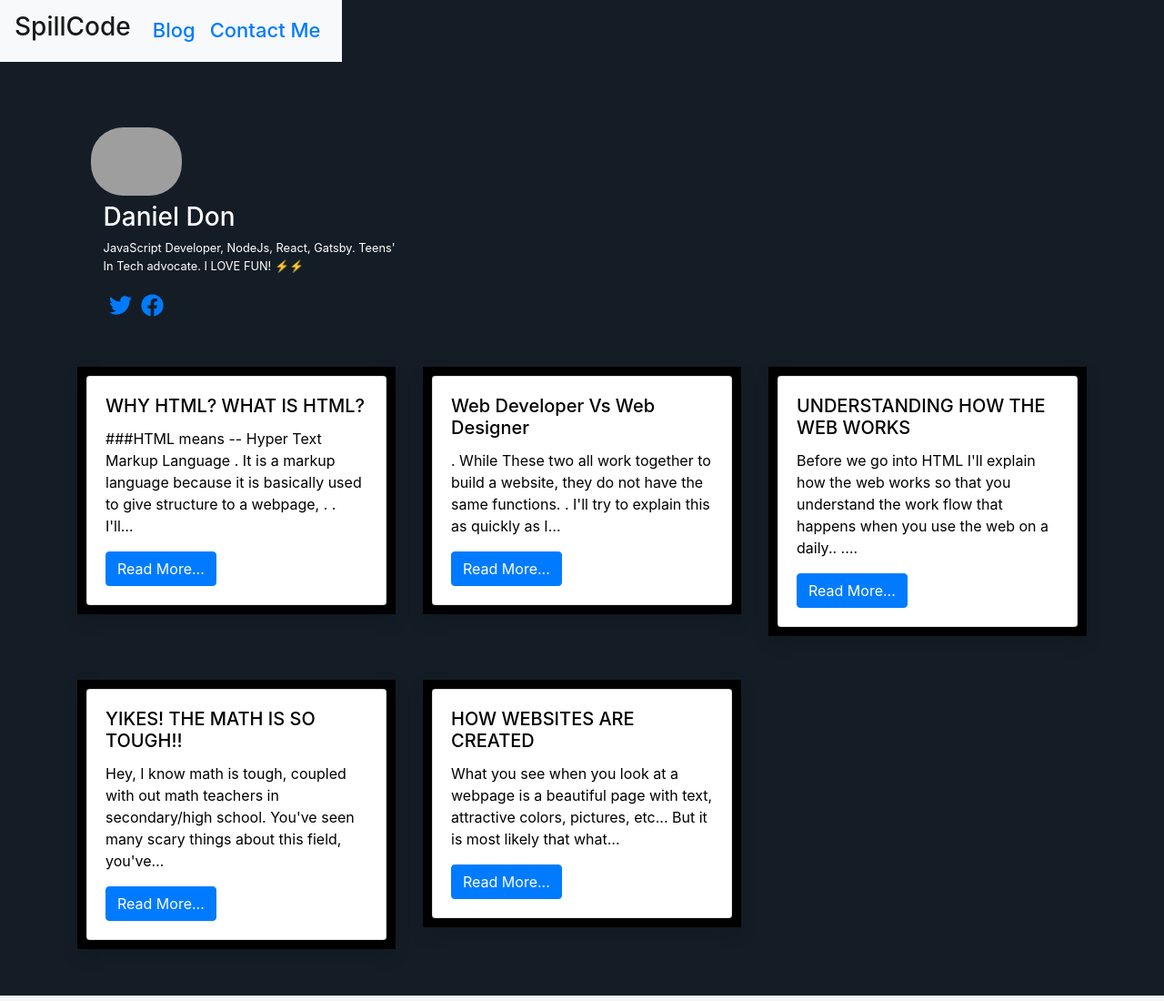
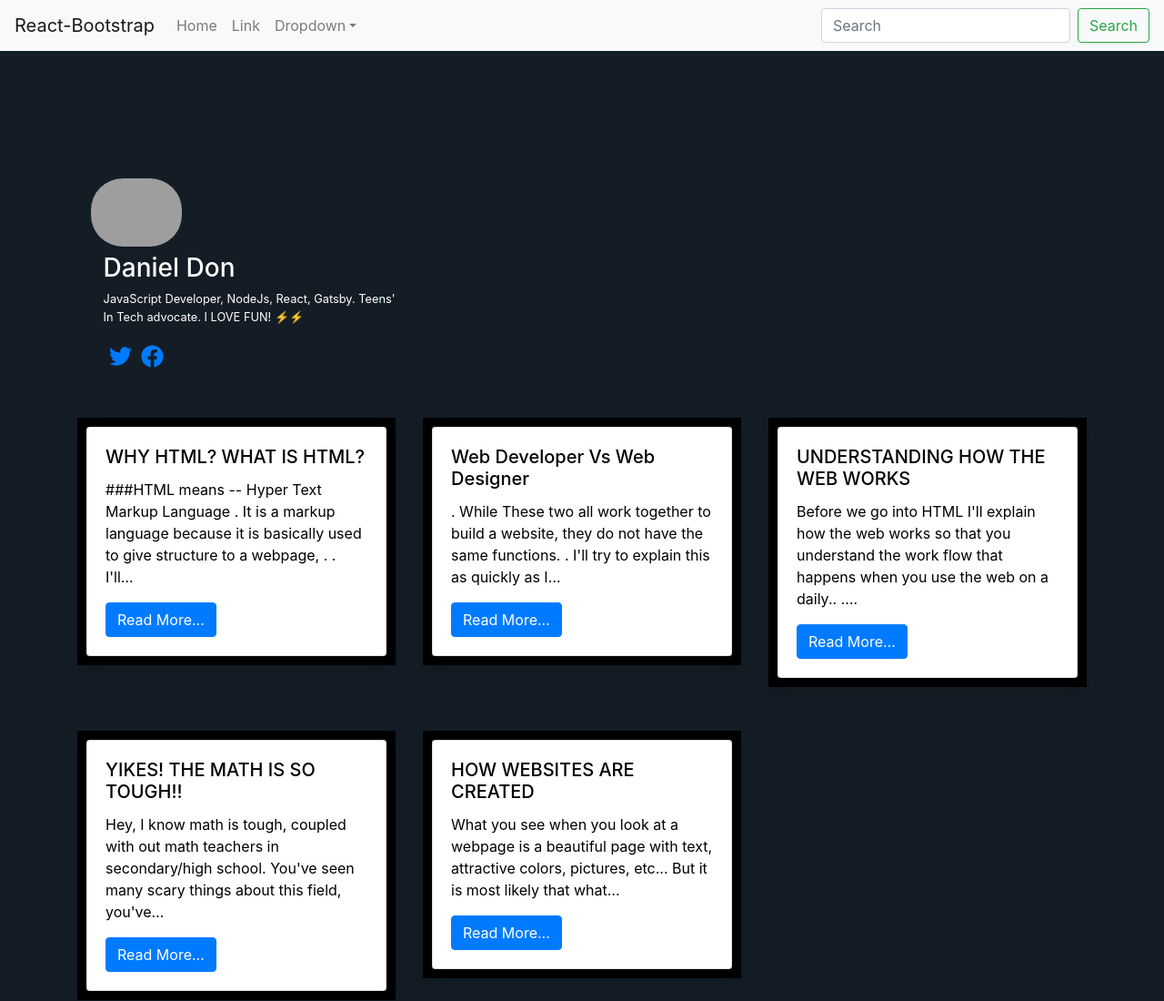
Before and after one commit to Chiagozielam/Personal-blog, a Gatsby site: page / in a window 1280 px wide. Shown: the top 1100 px of the page at 91% size. Built offline with nearby package versions, Linux system fonts and the light colour scheme; Gatsby itself is replaced by a stand-in of ours; grey boxes are pictures that could not be loaded.

Commit message:
entirely change navbar temporarily to spot error

```diff
--- a/src/components/Headers.jsx
+++ b/src/components/Headers.jsx
@@ -5,21 +5,27 @@ import {Link} from 'gatsby'
 export default class Headers extends Component {
   render() {
     return (
-      <Navbar bg="light" expand="lg" style={{position: "fixed", zIndex: "10000"}}>
-        <Navbar.Brand href="/"><h3>SpillCode</h3></Navbar.Brand>
-        <Navbar.Toggle aria-controls="basic-navbar-nav" />
-        <Navbar.Collapse id="basic-navbar-nav">
-          <Nav className="mr-auto" style={{fontSize: "22px", fontWeight: "500",}}>
-            <Nav.Link>
-              <Link style={{textDecoration: "none"}} to="/">Blog</Link>
-            </Nav.Link>
-            <Nav.Link>
-              <Link style={{textDecoration: "none"}} to="/contact">Contact Me</Link>
-            </Nav.Link>
-          </Nav>
-
-        </Navbar.Collapse>
-      </Navbar>
+      <Navbar bg="light" expand="lg">
+  <Navbar.Brand href="#home">React-Bootstrap</Navbar.Brand>
+  <Navbar.Toggle aria-controls="basic-navbar-nav" />
+  <Navbar.Collapse id="basic-navbar-nav">
+    <Nav className="mr-auto">
+      <Nav.Link href="#home">Home</Nav.Link>
+      <Nav.Link href="#link">Link</Nav.Link>
+      <NavDropdown title="Dropdown" id="basic-nav-dropdown">
+        <NavDropdown.Item href="#action/3.1">Action</NavDropdown.Item>
+        <NavDropdown.Item href="#action/3.2">Another action</NavDropdown.Item>
+        <NavDropdown.Item href="#action/3.3">Something</NavDropdown.Item>
+        <NavDropdown.Divider />
+        <NavDropdown.Item href="#action/3.4">Separated link</NavDropdown.Item>
+      </NavDropdown>
+    </Nav>
+    <Form inline>
+      <FormControl type="text" placeholder="Search" className="mr-sm-2" />
+      <Button variant="outline-success">Search</Button>
+    </Form>
+  </Navbar.Collapse>
+</Navbar>
     )
   }
 }
```
